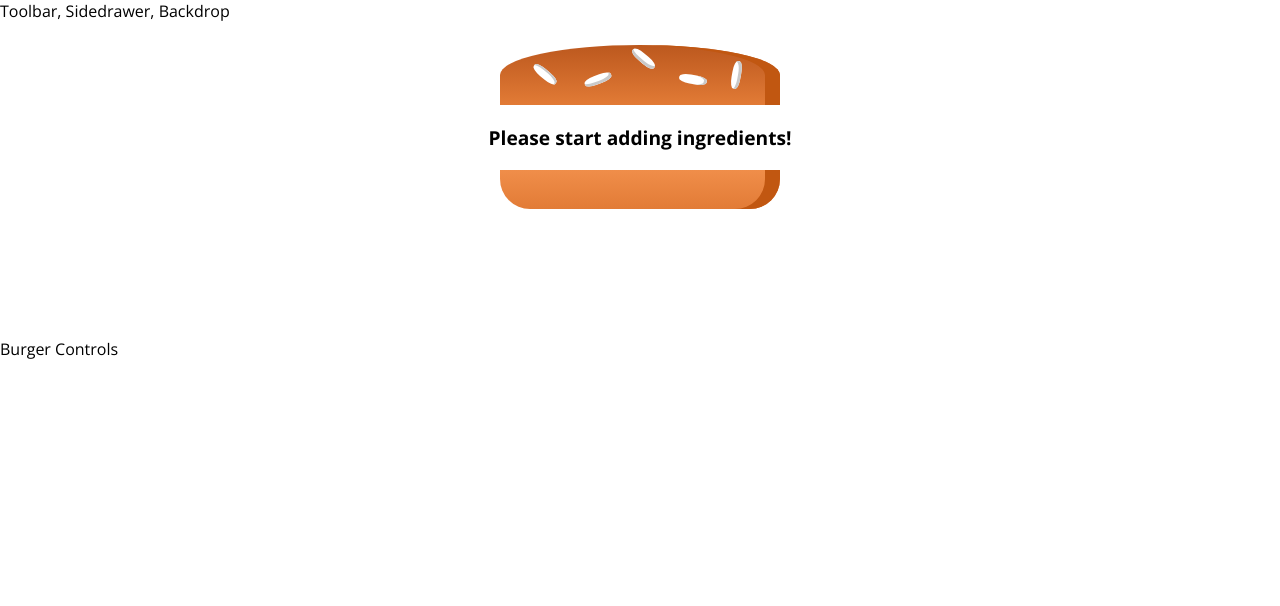
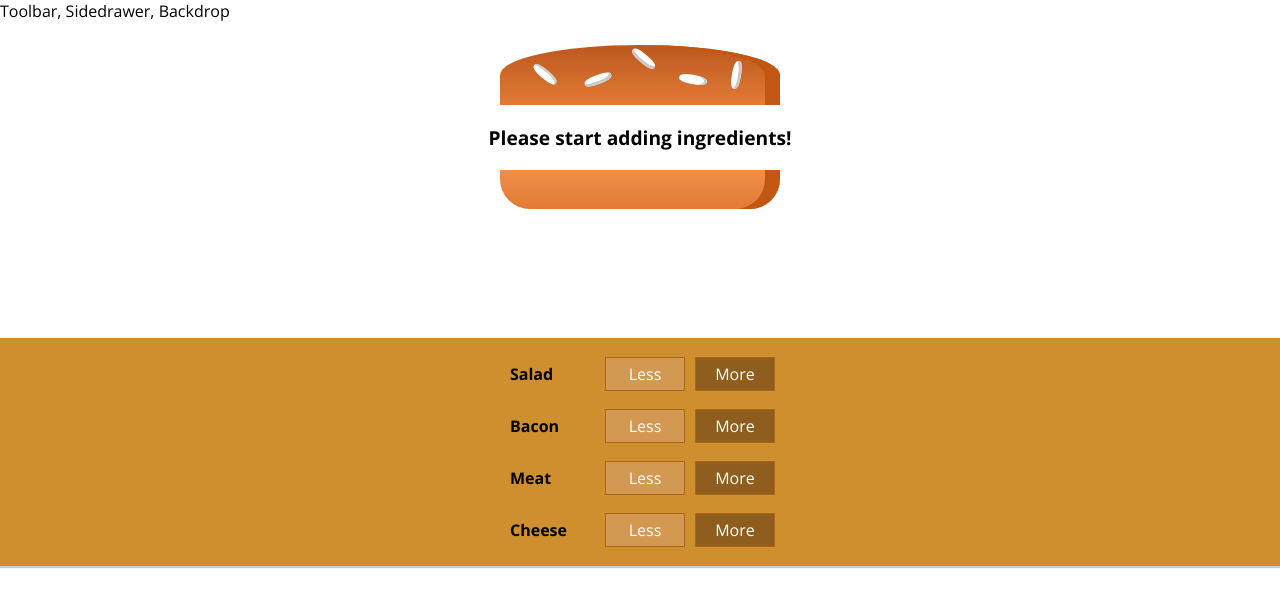
Before and after one commit to pauloesb/burger-builder, a React (Create React App) app: page / in a window 1280 px wide. Shown: the top 606 px of the page. Built offline with nearby package versions, Linux system fonts and the light colour scheme.

Commit message:
Implemented BuildControl component to control the ingredients

```diff
--- /dev/null
+++ b/src/components/Burger/BuildControls/BuildControl/BuildControl.js
@@ -0,0 +1,13 @@
+import React from "react";
+
+import classes from "./BuildControl.module.css";
+
+const buildControl = props => (
+  <div className={classes.BuildControl}>
+    <div className={classes.Label}>{props.label}</div>
+    <button className={classes.Less}>Less</button>
+    <button className={classes.More}>More</button>
+  </div>
+);
+
+export default buildControl;
--- /dev/null
+++ b/src/components/Burger/BuildControls/BuildControl/BuildControl.module.css
@@ -0,0 +1,56 @@
+.BuildControl {
+  display: flex;
+  justify-content: space-between;
+  align-items: center;
+  margin: 5px 0;
+}
+
+.BuildControl button {
+  display: block;
+  font: inherit;
+  padding: 5px;
+  margin: 0 5px;
+  width: 80px;
+  border: 1px solid #AA6817;
+  cursor: pointer;
+  outline: none;
+}
+
+.BuildControl button:disabled {
+  background-color: #AC9980;
+  border: 1px solid #7E7365;
+  color: #ccc;
+  cursor: default;
+}
+
+.BuildControl button:hover:disabled {
+  background-color: #AC9980;
+  color: #ccc;
+  cursor: not-allowed;
+}
+
+.Label {
+  padding: 10px;
+  font-weight: bold;
+  width: 80px;
+}
+
+.BuildControl .Less {
+  background-color: #D39952;
+  color: white;
+}
+
+.BuildControl .More {
+  background-color: #8F5E1E;
+  color: white;
+}
+
+.BuildControl .Less:hover, .BuildControl .Less:active {
+  background-color: #DAA972;
+  color: white;
+}
+
+.BuildControl .More:hover,.BuildControl .More:active {
+  background-color: #99703F;
+  color: white;
+}
--- /dev/null
+++ b/src/components/Burger/BuildControls/BuildControls.js
@@ -0,0 +1,21 @@
+import React from "react";
+
+import classes from "./BuildControls.module.css";
+import BuildControl from "./BuildControl/BuildControl";
+
+const controls = [
+  { label: "Salad", type: "salad" },
+  { label: "Bacon", type: "bacon" },
+  { label: "Meat", type: "meat" },
+  { label: "Cheese", type: "cheese" }
+];
+
+const buildControls = props => (
+  <div className={classes.BuildControls}>
+    {controls.map(ctrl => (
+      <BuildControl key={ctrl.label} label={ctrl.label} />
+    ))}
+  </div>
+);
+
+export default buildControls;
--- /dev/null
+++ b/src/components/Burger/BuildControls/BuildControls.module.css
@@ -0,0 +1,10 @@
+.BuildControls {
+  width: 100%;
+  background-color: #CF8F2E;
+  display: flex;
+  flex-flow: column;
+  align-items: center;
+  box-shadow: 0 2px 1px #ccc;
+  margin: auto;
+  padding: 10px 0;
+}
--- a/src/containers/BurgerBuilder/BurgerBuilder.js
+++ b/src/containers/BurgerBuilder/BurgerBuilder.js
@@ -2,6 +2,7 @@
 
 import Aux from "../../hoc/Aux";
 import Burger from "../../components/Burger/Burger";
+import BuildControls from "../../components/Burger/BuildControls/BuildControls";
 
 class BurgerBuilder extends Component {
   state = {
@@ -17,7 +18,7 @@
     return (
       <Aux>
         <Burger ingredients={this.state.ingredients} />
-        <div>Burger Controls</div>
+        <BuildControls />
       </Aux>
     );
   }
```
